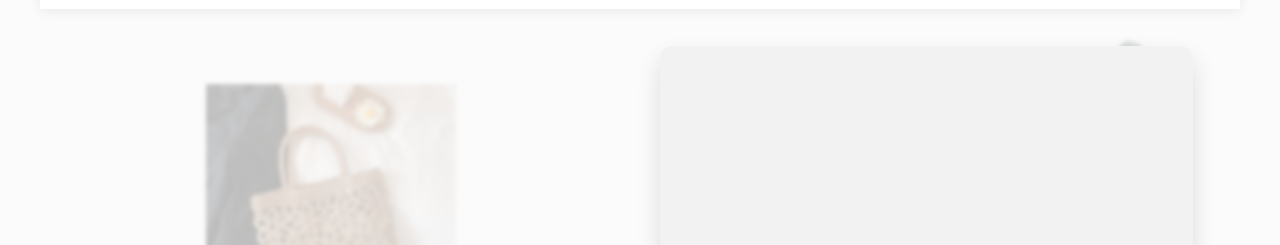
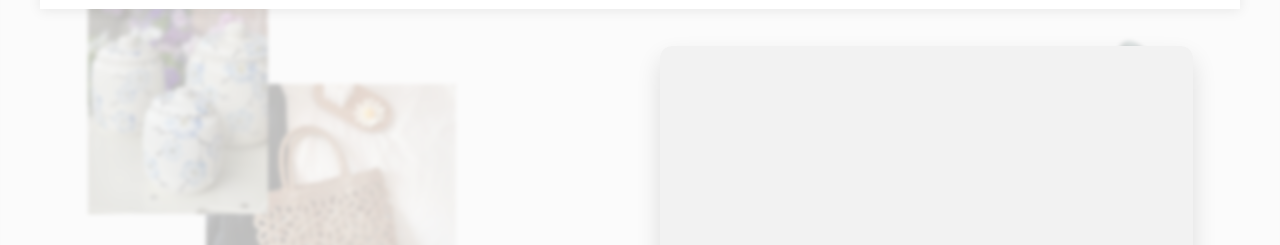
Before and after one commit to Lokaditya999/villagecraft-connect.vercel.app, a website: page index.html in a window 1280 px wide. Shown: the part 54-299 px from the top of the page. Drawn offline with Linux system fonts and the light colour scheme.

Commit message:
Fix background image URL in index.html

```diff
--- a/index.html
+++ b/index.html
@@ -15,7 +15,7 @@
         /* ---------- BACKGROUND IMAGES (BLURRED) ---------- */
         body::before {
             content:''; position:fixed; inset:0; z-index:-1;
-            background: url('image1.jpg') top 5% left 8%/180px no-repeat,
+            background: url('images/image1.jpg') top 5% left 8%/180px no-repeat,
                         url('images/image17.jpg') bottom 10% right 5%/220px no-repeat,
                         url('images/image3.jpg') center right 15%/150px no-repeat,
                         url('images/image15.jpg') top 25% left 20%/250px no-repeat,
```
